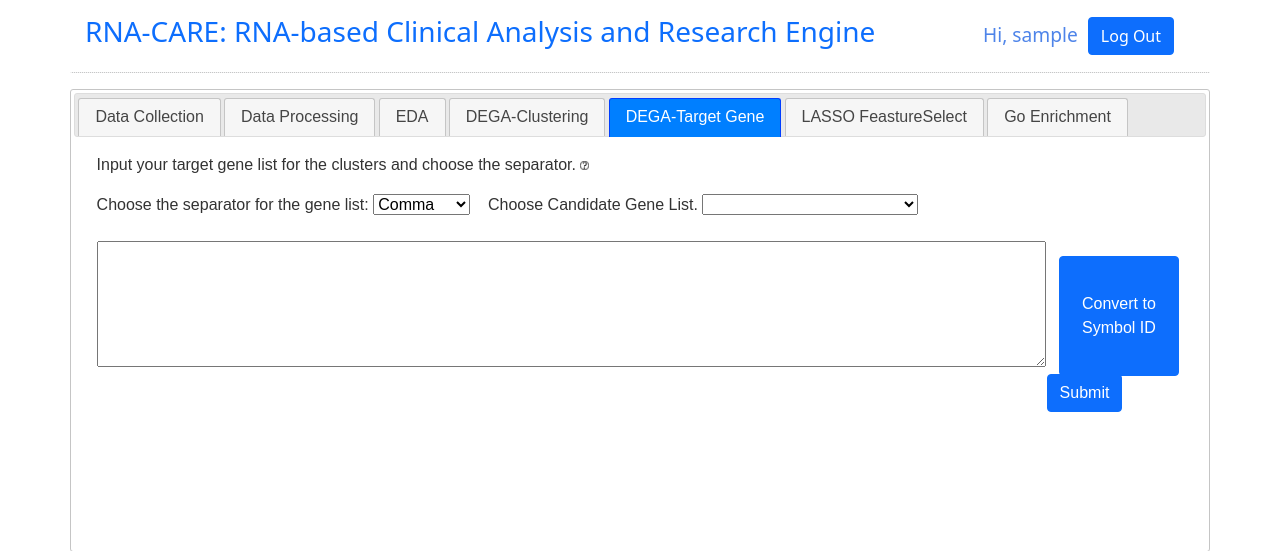
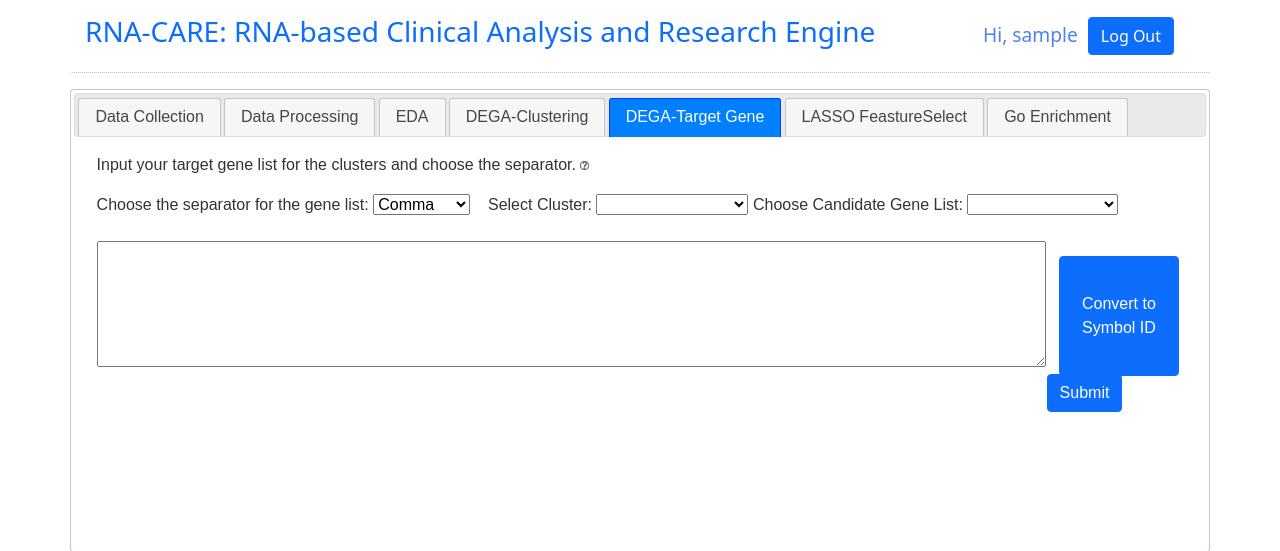
Before and after one commit to sii-scRNA-Seq/RNAcare, a Django app: page /tab/ in a window 1280 px wide, after a click on "DEGA-Target Gene". Shown: the top 551 px of the page. Run offline with Django 4.2, Linux system fonts and the light colour scheme; the visitor is signed in with stand-in values (Sample User, id 1); data that the repository does not hold is empty; some libraries are stand-ins or nearby versions.

Commit message:
add gene plot for labels including user created ones

```diff
--- a/IMID/templates/tab1.html
+++ b/IMID/templates/tab1.html
@@ -150,8 +150,8 @@
 			success:function(response){
 				$('.btn').attr('disabled',false);
 				alert('Data Process successful.');
-				$('#my-select-label-numeric').val("<option value='' selected='selected'>----SELECT----</option>");
-				$('#my-select-label-delete').val("<option value='' selected='selected'>----SELECT----</option>");
+				$('#my-select-label-numeric').html("<option value='' selected='selected'>----SELECT----</option>");
+				$('#my-select-label-delete').html("<option value='' selected='selected'>----SELECT----</option>");
 				$('#label-numeric-input').val('');
 				$('#label-numeric-input-texts').val('');
 				integrated=1;
@@ -172,6 +172,8 @@
 	orig_label=$('#eda-label-choose').val();
 	url='/eda/?cID='+clientUniqueID;
 	url+='&label='+$('#eda-label-choose').val();
+
+	$('#candidateCluster').html('<option value="" selected="selected"></option><option value="cluster">Clustering Method</option>');
 	$.ajax({
 			url: url,
 			datType:'json',
@@ -192,15 +194,18 @@
 				dfs2 = response.dfs2;
 				plotlyPlot('graphDiv2',dfs2);
 				$('#eda-label-choose').html('');
+
 				for(i=0;i<response.labels.length;i++)
 				{
 					temp_r=response.labels[i];
 					if(temp_r=='LABEL')temp_r='batch2';
 					if(temp_r==orig_label){
 						$('#eda-label-choose').append("<option value='"+temp_r+"' selected='selected'>"+response.labels[i]+"</option>");
+						$('#candidateCluster').append("<option value='"+temp_r+"'>"+response.labels[i]+"</option>");
 					}
 					else{
 						$('#eda-label-choose').append("<option value='"+temp_r+"'>"+response.labels[i]+"</option>");
+						$('#candidateCluster').append("<option value='"+temp_r+"'>"+response.labels[i]+"</option>");
 					}
 				}
 				$.ajax({
@@ -560,6 +565,8 @@ function loadCandiGenes()
 {
 	sep=getSep();
 	tempValue=$('#candidateGeneList').val();
+	tempCluster=$('#candidateCluster').val();
+	tempValue=tempCluster;
 	if(tempValue=='')return;
 	url='/dega/candiGenes/?method='+tempValue;
 	url+='&cID='+clientUniqueID;
@@ -593,10 +600,12 @@ function loadCandiGenes()
 function TGenePlotClick()
 {
 	tempValue=$('#targetGene').val();
+	groupby=$('#candidateCluster').val();
+	if(groupby=='')return;
 	sep=getSep();
 	tempValue=tempValue.split(sep).join(',');
 	if(tempValue=='')return;
-	url='/dega/plot/?type=vln&geneList='+tempValue;
+	url='/dega/plot/?type=vln&geneList='+tempValue+'&groupby='+groupby;
 	url+='&cID='+clientUniqueID;
 	$('.btn').attr('disabled',true);
 	$('#vlnPlot').html('');
@@ -659,7 +668,7 @@ function TGenePlotClick()
 				return;
 			}
 	});
-	url='/dega/plot/?type=heatmap&geneList='+tempValue;
+	url='/dega/plot/?type=heatmap&geneList='+tempValue+'&groupby='+groupby;
 	url+='&cID='+clientUniqueID;
 	$('.btn').attr('disabled',true);
 	$.ajax({
@@ -1455,11 +1464,16 @@ function label_name_change(targetLabel,targetClusterNum)
 		<option value="Tab">Tab</option>
 		<option value="Semicolon">Semicolon</option>
 	</select>&nbsp;&nbsp;&nbsp;
-	<label>Choose Candidate Gene List.</label>
+	<label>Select Cluster:</label>
+	<select id="candidateCluster" onchange='$("#candidateGeneList option:first").prop("selected", true);'>
+		<option value="" selected="selected"></option>
+		<option value="cluster">Clustering Method</option>
+	</select>
+	<label>Choose Candidate Gene List:</label>
 	<select id="candidateGeneList" onchange="loadCandiGenes();">
 		<option value="" selected="selected"></option>
 		<option value="pca">PCA(3)</option>
-		<option value="clusters">Leiden/HDBSCAN/KMeans</option>
+		<option value="clusters">Related to Cluster</option>
 	</select>
 	<br><br>
 	<div style="position:relative;display:inline-block;">
--- a/IMID/views.py
+++ b/IMID/views.py
@@ -754,7 +754,7 @@ def candiGenes(request):
             result.extend(pcs_loadings.nsmallest(2, columns=i).index.tolist())
         return JsonResponse(result, safe=False)
     else:
-        markers = usr.getMarkers()
+        markers = usr.getMarkers(method)
         if markers is None:
             return HttpResponse("Please run clustering method first.", status=400)
         clusters = set(markers.group)
@@ -776,6 +776,7 @@ def genePlot(request):
         usr = checkRes["usrData"]
     type = request.GET.get("type", "vln")
     geneList = request.GET.get("geneList", None)
+    groupby = request.GET.get("groupby", "cluster")
     if geneList is None:
         return HttpResponse("geneList is Required", status=400)
     try:
@@ -801,11 +802,15 @@ def genePlot(request):
     if len(geneList1) > 12:
         geneList1 = geneList1[:12]
     if type == "vln":
-        image_data = vlnPlot.apply_async((geneList1, adata), serializer="pickle")
+        image_data = vlnPlot.apply_async(
+            (geneList1, adata, groupby), serializer="pickle"
+        )
     elif type == "density":
         image_data = densiPlot.apply_async((geneList1, adata), serializer="pickle")
     else:  # type=='heatmap'
-        image_data = heatmapPlot.apply_async((geneList1, adata), serializer="pickle")
+        image_data = heatmapPlot.apply_async(
+            (geneList1, adata, groupby), serializer="pickle"
+        )
     return JsonResponse({"fileName": image_data.get()})
 
 
```
Also changed, not shown: IMID/tasks.py (+4 -4 lines), 1 other file.
